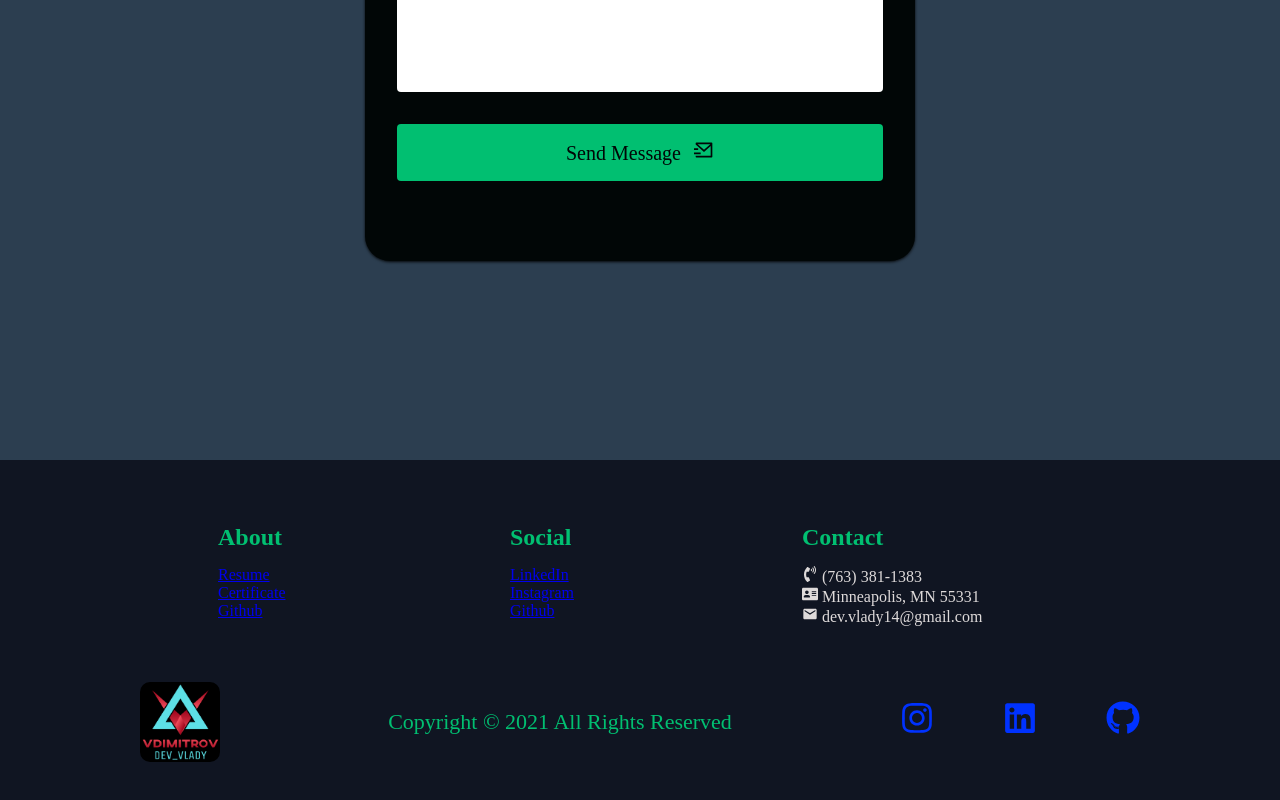
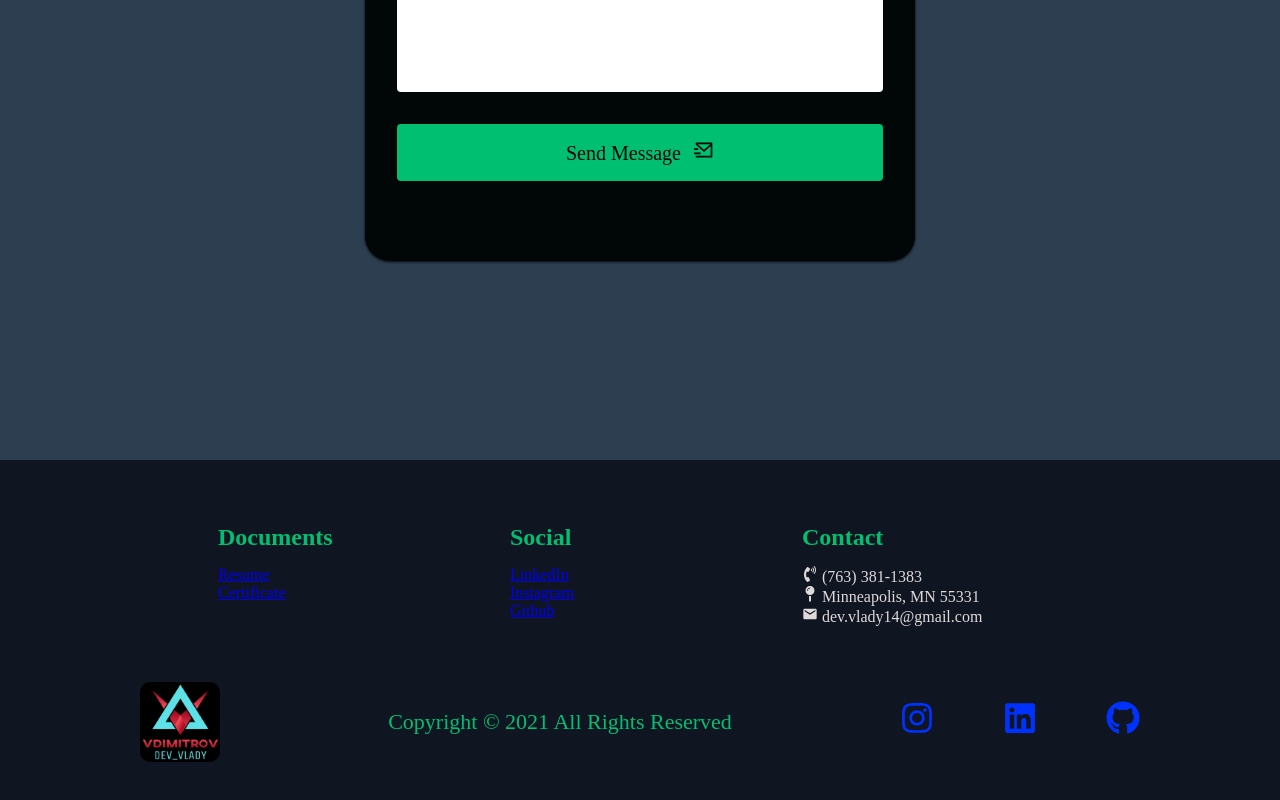
Before and after one commit to DevVlady/DevVlady_Portfolio, a React (Create React App) app: page / in a window 1280 px wide. Shown: the part 4497-5297 px from the top of the page. Built offline with nearby package versions, Linux system fonts and the light colour scheme; a web font is replaced by a local one.

Commit message:
Added the icons for the contact info in the footer.

```diff
--- a/src/components/AboutSection/AboutElements.js
+++ b/src/components/AboutSection/AboutElements.js
@@ -122,7 +122,7 @@ export const ImgWrap = styled.div `
 
 export const Img = styled.img`
     height: 750px;
-    width: 480px;
+    width: 500px;
     border-radius: 25px;
     margin: 0 0 10px 0;
     padding-right: 0;
--- a/src/components/Footer/Footer.jsx
+++ b/src/components/Footer/Footer.jsx
@@ -2,7 +2,7 @@ import React from 'react';
 import {animateScroll as scroll} from 'react-scroll';
 import FooterLogo from '../../images/VDLogoBG.png';
 import {FooterContainer, FooterWrap, FooterLinksContainer, FooterLinksWrapper, FooterLinkItems, FooterLinkTitle, SocialMedia, SocialMediaWrap, SocialLogo, WebsiteRights, SocialIcons, SocialIconLink, } from './FooterElements';
-import {FaInstagram, FaLinkedin, FaGithub, FaAddressCard, FaPhoneVolume } from 'react-icons/fa';
+import {FaInstagram, FaLinkedin, FaGithub, FaMapPin, FaPhoneVolume } from 'react-icons/fa';
 import {MdEmail} from 'react-icons/md';
 
 const Footer = () => {
@@ -16,10 +16,9 @@ const Footer = () => {
                 <FooterLinksContainer>
                     <FooterLinksWrapper>
                         <FooterLinkItems>
-                            <FooterLinkTitle>About</FooterLinkTitle>
+                            <FooterLinkTitle>Documents</FooterLinkTitle>
                                 <a href="https://github.com/DevVlady/VDimitrovs_Resume/raw/main/Vladimir%20Dimitrov%20%7C%20Web%20Developer.pdf">Resume</a>
                                 <a href="https://github.com/DevVlady/Dev_Certificate/raw/main/Rutgers%20Letter%20%7C%20Certificate.pdf">Certificate</a>
-                                <a href="https://github.com/DevVlady">Github</a>
                         </FooterLinkItems>
                         <FooterLinkItems>
                             <FooterLinkTitle>Social</FooterLinkTitle>
@@ -30,7 +29,7 @@ const Footer = () => {
                         <FooterLinkItems>
                             <FooterLinkTitle>Contact</FooterLinkTitle>
                             <p><FaPhoneVolume /> (763) 381-1383</p>
-                            <p><FaAddressCard /> Minneapolis, MN 55331</p>
+                            <p><FaMapPin /> Minneapolis, MN 55331</p>
                             <p><MdEmail /> dev.vlady14@gmail.com</p>
                         </FooterLinkItems>
                     </FooterLinksWrapper>
```
